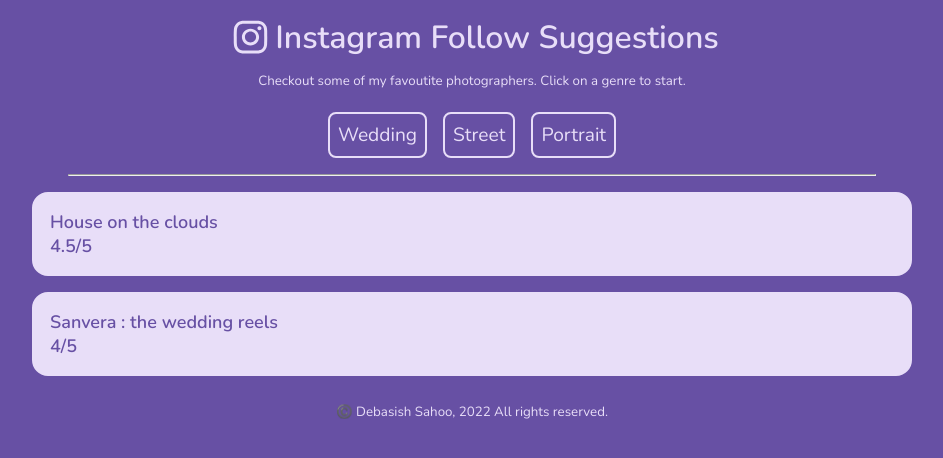
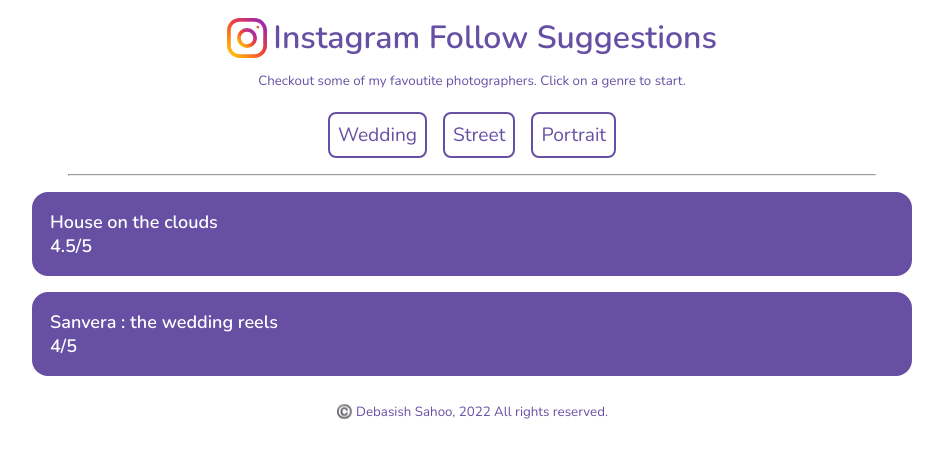
Before and after one commit to DebasishSahoo10/follow-suggestioner, a React (Create React App) app: page / in a window 1280 px wide. Shown: the top 458 px of the page, without its empty margins (168-1111 px from the left). Built offline with nearby package versions, Linux system fonts and the light colour scheme.

Commit message:
style : changed logo and overall styling changed logo color present in hero section and remove the background color from whole website and gave the earlier primary color to every element

```diff
--- a/src/styles.css
+++ b/src/styles.css
@@ -1,12 +1,15 @@
 @import url("https://fonts.googleapis.com/css2?family=Nunito:wght@400;600&display=swap");
 
 :root {
-  --primary-color: #6750a4;
-  --secondary-color: #e8def8;
+  /* --primary-color: #6750a4; */
+  --primary-color: white;
+  /* --secondary-color: #e8def8; */
+  --secondary-color: #6750a4;
 }
 
 .hero {
   display: inline;
+  padding-inline: 0.2rem;
 }
 
 .App {
@@ -17,7 +20,7 @@
 }
 
 .logo {
-  max-width: 50px;
+  max-width: 40px;
   vertical-align: middle;
 }
 
```
Also changed, not shown: src/ig-logo.svg.
